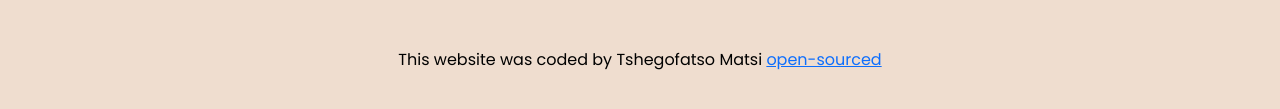
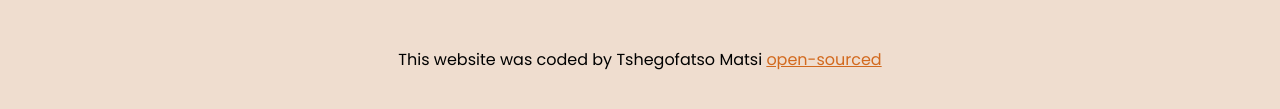
Before and after one commit to Tshegofatso535/Portfolio-Matsi, a plain HTML site: page work.html in a window 1280 px wide. Shown: the part 1909-2018 px from the top of the page. Drawn offline with nearby package versions, Linux system fonts and the light colour scheme; a web font is replaced by a local one.

Commit message:
Fixed my links and added color on the open-sourced link.

```diff
--- a/work.html
+++ b/work.html
@@ -107,7 +107,7 @@ T.Matsi</a>
  <a href="htpps://www.Twitter.com/Tshegofatso535" target="_blank"><i class="fa-brands fa-twitter"></i></a>
 </div>
   <p class=" text-center mt-5 mb-5">This website was coded by Tshegofatso Matsi
-        <a href="htpps://www.github.com/https://github.com/Tshegofatso535/homepage-hero" target="_blank">open-sourced</a>
+        <a href="https://github.com/Tshegofatso535/Portfolio-Matsi" class="open-sourced" target="_blank">open-sourced</a>
     </p>
     </footer>
 </body>
```
Also changed, not shown: about.html (+1 -1 lines), contact.html (+3 -1 lines).
